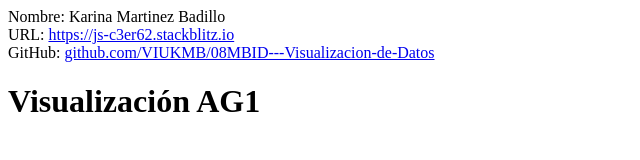
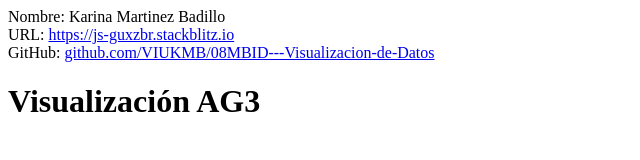
Before and after one commit to VIUKMB/AG3, a website: page index.html in a window 1280 px wide. Shown: the full height of the page, 0-640 px from the left. Drawn offline with Linux system fonts and the light colour scheme.

Commit message:
1 file modified

```diff
--- a/index.html
+++ b/index.html
@@ -4,9 +4,9 @@
 
   <span class="negrita">URL:</span>
 
-    <a href="https://js-c3er62.stackblitz.io" target="_blank">
+    <a href="https://js-guxzbr.stackblitz.io" target="_blank">
 
-      https://js-c3er62.stackblitz.io
+      https://js-guxzbr.stackblitz.io
 
     </a>
 
@@ -20,4 +20,4 @@
 
   </a>
   <br />
- <h1> Visualización AG1 </h1>
+ <h1> Visualización AG3 </h1>
```
